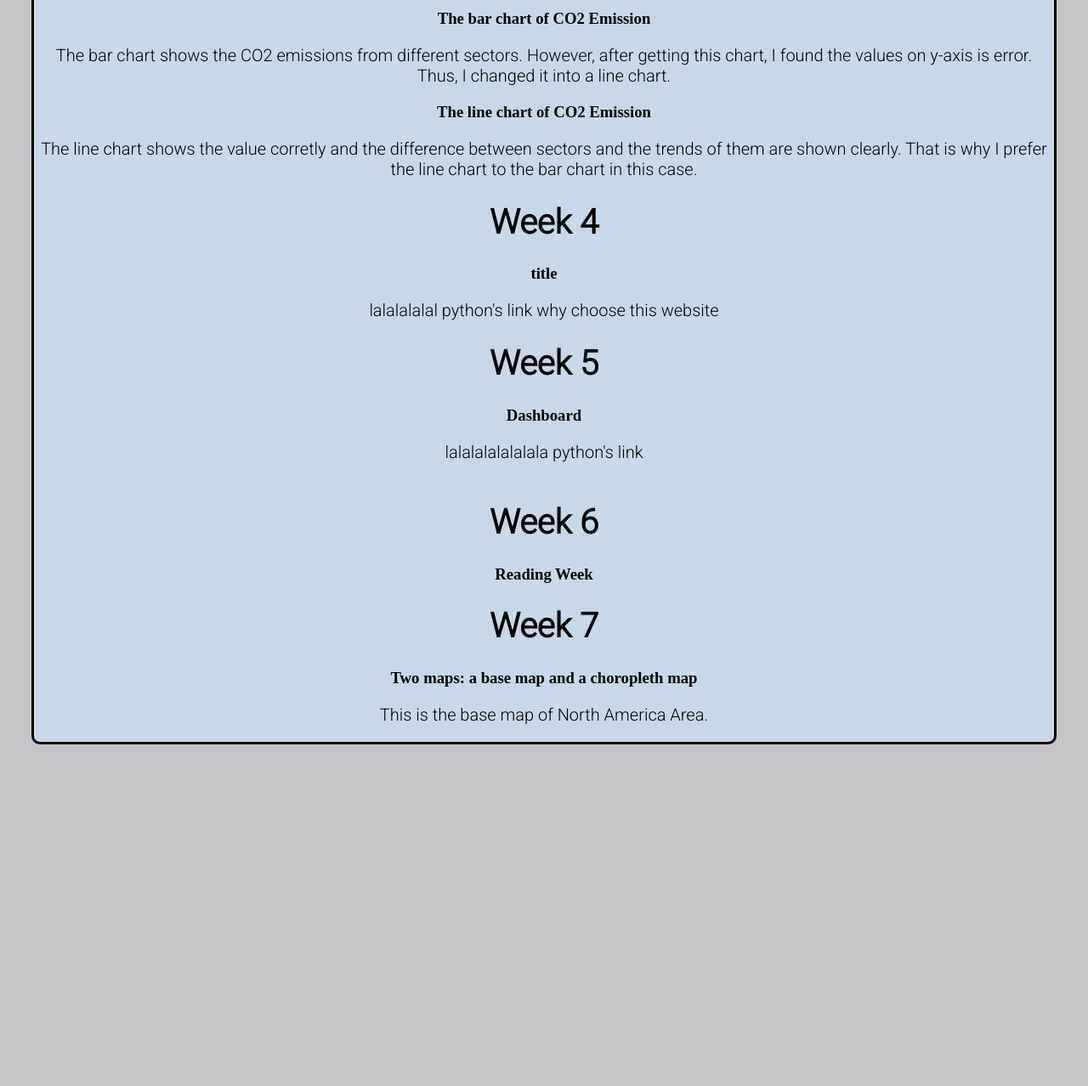
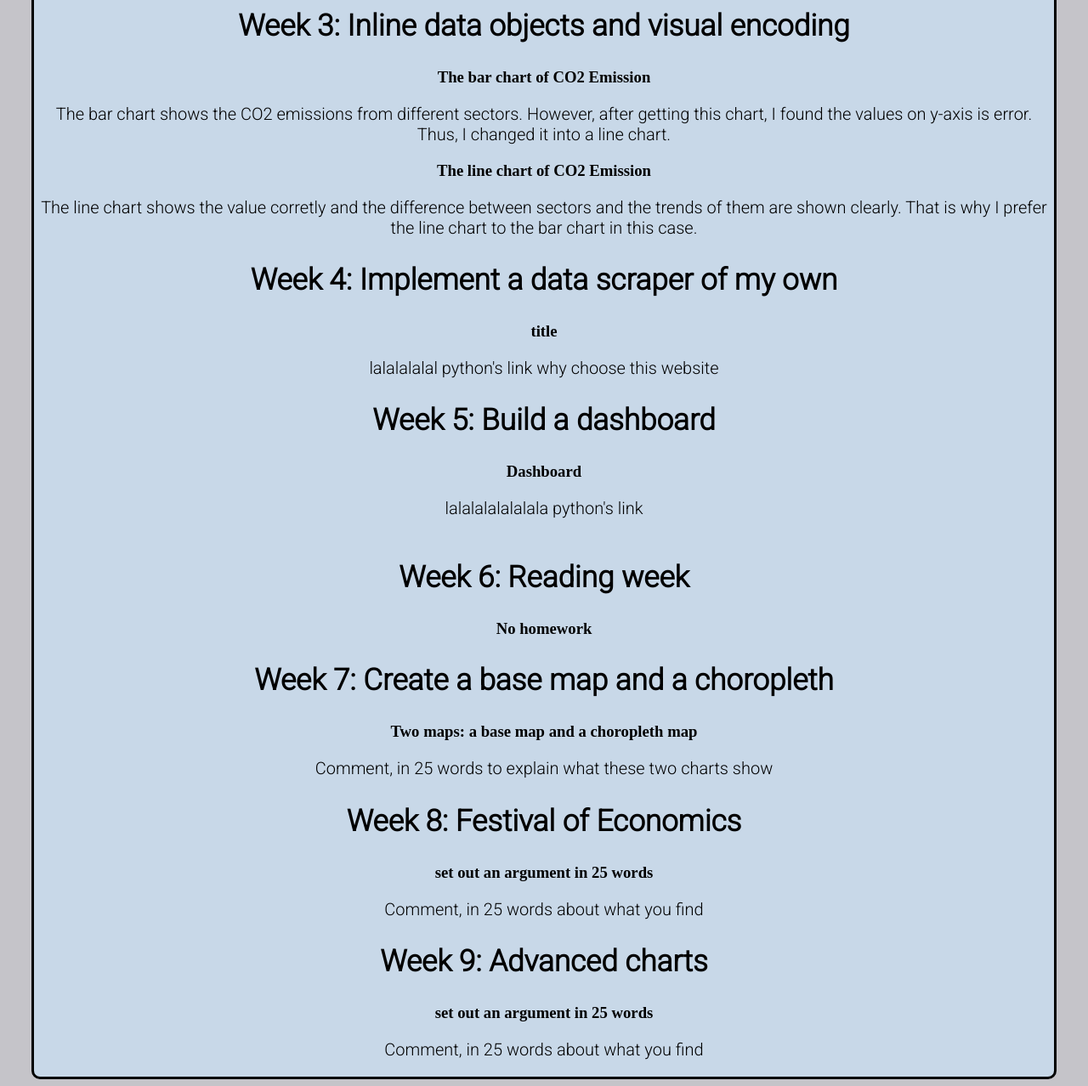
Before and after one commit to TingyaoWang/TingyaoWang.github.io, a plain HTML site: page portfolio.html in a window 1280 px wide. Shown: the part 698-1976 px from the top of the page at 85% size. Before the commit the page ends 1582 px from the top, so only its background shows below. Drawn offline with Linux system fonts and the light colour scheme; a script that the page names is missing.

Commit message:
Update portfolio.html

```diff
--- a/portfolio.html
+++ b/portfolio.html
@@ -25,40 +25,44 @@
 <body>
     <!-- A div that contains a group of items for week 1. Can be useful for setting background colours etc.  -->
     <div class="portfolio">
-        <h1>Week 1</h1>
+        <h1>Portfolio</h1>
+        <h2>Week 1: Setting uo web page and embedding two charts</h2>
         <h3>Trade: UK and France </h3>
+        <div class="chart" id="Chart1"></div>
         <p> The first chart shows the value of trade between UK and France from 1995 to 2020. This includes all commodities and the unit is in billions.</p>
-        <div class="chart" id="Chart1"></div>
 
         <h3>Total FDI in the UK </h3>
+        <div class="chart" id="Chart2"> </div>
         <p> The second chart looks at the total foreign direct investment in the UK over the last 30 years(1990-2020).</p>
-        <div class="chart" id="Chart2"> </div>
 
 
-        <h1>Week 2</h1>
+        <h2>Week 2: Replicating one chart from the FT and my first original chart</h2>
         <h3>IMF Lending </h3>
+        <div class="chart" id="Chart3"></div>
         <p> The first chart shows the nominal value of IMF lending to all members from 1984 to 2022.</p>
-        <div class="chart" id="Chart3"></div>
+
         <h3>IMF Lending as a % of World GDP</h3>
+        <div class="chart" id="Chart4"></div>
         <p> The second chart builds on the previous chart by dividing this nominal value of lending by global GDP. This chart reduces the danger of misrepresentation of the data that existed in the previous chart.</p>
-        <div class="chart" id="Chart4"></div>
+
         <p>Comment: The riskiest year is 1984 since the second chart shows that the IMF lent the most in 1984.</p>
 
-        <h1>Week 3</h1>
+        <h2>Week 3: Inline data objects and visual encoding</h2>
         <h3>The bar chart of CO2 Emission </h3>
+        <div class="chart" id="Chart5"></div>
         <p> The bar chart shows the CO2 emissions from different sectors. However, after getting this chart, I found the values on y-axis is error. Thus, I changed it into a line chart.</p>
-        <div class="chart" id="Chart5"></div>
 
         <h3>The line chart of CO2 Emission </h3>
+        <div class="chart" id="Chart6"> </div>
         <p> The line chart shows the value corretly and the difference between sectors and the trends of them are shown clearly. That is why I prefer the line chart to the bar chart in this case.</p>
-        <div class="chart" id="Chart6"> </div>
 
-        <h1>Week 4</h1>
+
+        <h2>Week 4: Implement a data scraper of my own</h2>
         <h3>title</h3>
         <div class="chart" id="Chart7"></div>
         <p> lalalalalal python's link why choose this website</p>
 
-        <h1>Week 5</h1>
+        <h2>Week 5: Build a dashboard</h2>
         <h3>Dashboard </h3>
         <p> lalalalalalalala python's link</p>
         <div class="grid-container" style = "display: grid;">
@@ -73,14 +77,22 @@
             <div class="grid-item"><div class = dashchart id = "Chart16" style = "display: block;"></div></div>
         <div>
 
-        <h1>Week 6</h1>
-        <h3>Reading Week </h3>
+        <h2>Week 6: Reading week</h2>
+        <h3>No homework</h3>
 
-        <h1>Week 7</h1>
+        <h2>Week 7: Create a base map and a choropleth</h2>
         <h3>Two maps: a base map and a choropleth map</h3>
         <div class="chart" id="Chart17"></div>
-        <p> This is the base map of North America Area.</p>
+        <div class="chart" id="Chart18"></div>
+        <p> Comment, in 25 words to explain what these two charts show</p>
 
+        <h2>Week 8: Festival of Economics</h2>
+        <h3>set out an argument in 25 words</h3>
+        <p> Comment, in 25 words about what you find</p>
+
+        <h2>Week 9: Advanced charts</h2>
+        <h3>set out an argument in 25 words</h3>
+        <p> Comment, in 25 words about what you find</p>
 
 
     </div>
@@ -106,6 +118,7 @@
     var myChart15= "output8.json";
     var myChart16= "output9.json";
     var myChart17= "NA_basemap.json";
+    var myChart18= "NA_map2.json";
 
     // Embed charts:
     vegaEmbed('#Chart1', myChart1);
@@ -125,6 +138,8 @@
     vegaEmbed('#Chart15', myChart15);
     vegaEmbed('#Chart16', myChart16);
     vegaEmbed('#Chart17', myChart17);
+    vegaEmbed('#Chart18', myChart18);
+
 </script>
 
 </html>
```
